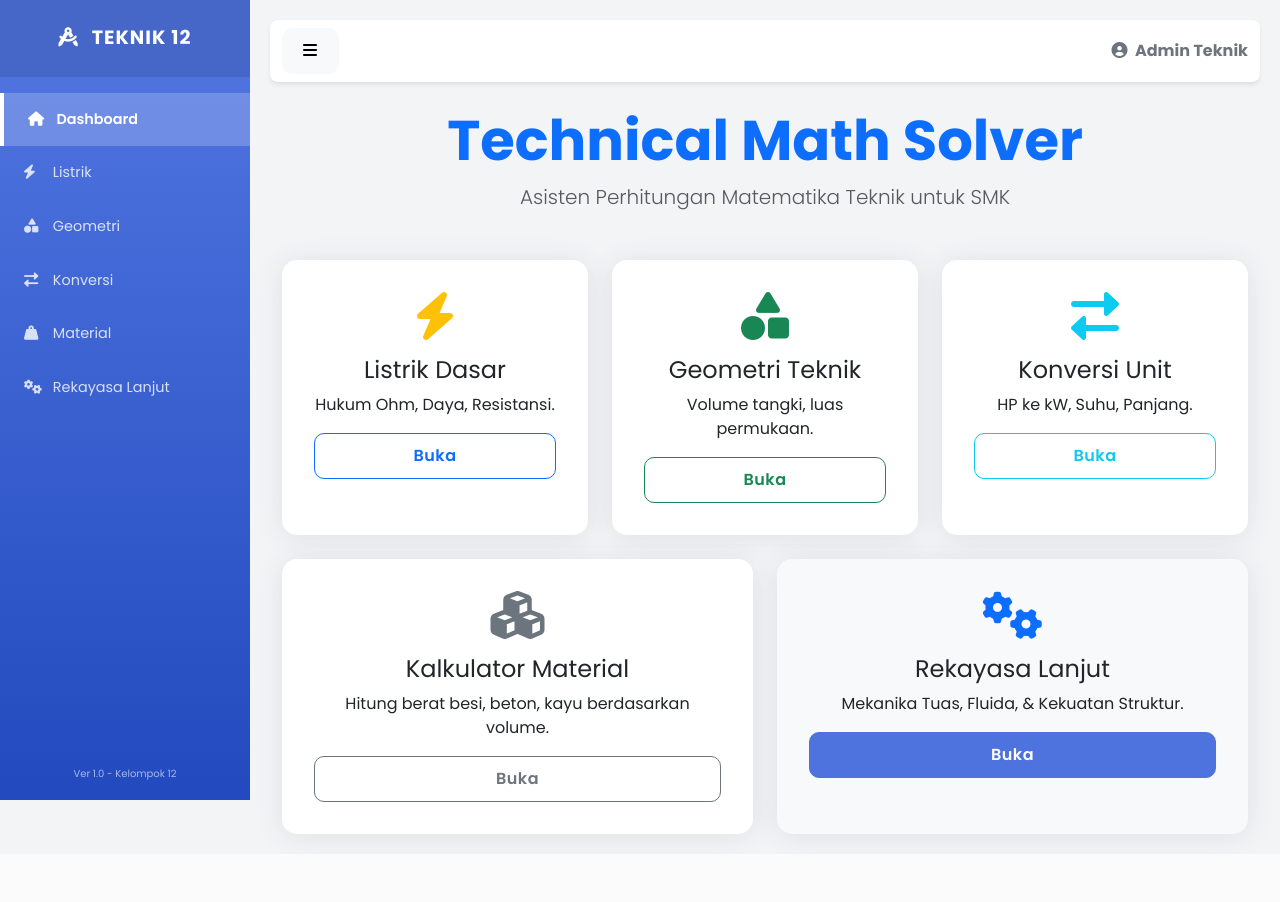
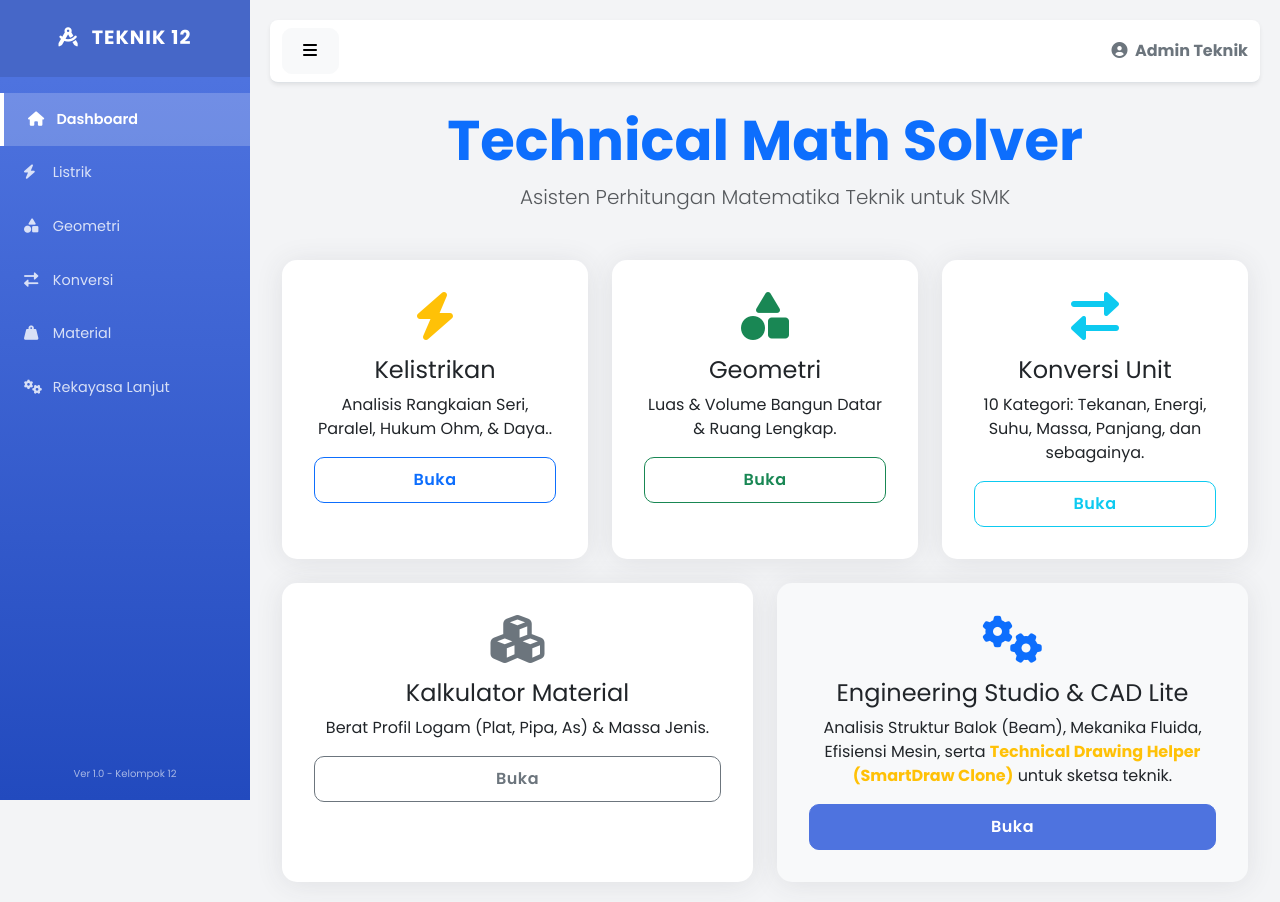
Before and after one commit to poksidi/Technical-Math-Solver, a Flask app: page / in a window 1280 px wide. Before the commit the page ends 847 px from the top, so only its background shows below. Run offline with Flask 3, Linux system fonts and the light colour scheme.

Commit message:
index.html

```diff
--- a/templates/index.html
+++ b/templates/index.html
@@ -10,8 +10,8 @@
         <div class="card h-100 p-3 text-center">
             <div class="card-body">
                 <i class="fas fa-bolt fa-3x text-warning mb-3"></i>
-                <h4>Listrik Dasar</h4>
-                <p>Hukum Ohm, Daya, Resistansi.</p>
+                <h4>Kelistrikan</h4>
+                <p>Analisis Rangkaian Seri, Paralel, Hukum Ohm, & Daya..</p>
                 <a href="/electric" class="btn btn-outline-primary w-100">Buka</a>
             </div>
         </div>
@@ -20,8 +20,8 @@
         <div class="card h-100 p-3 text-center">
             <div class="card-body">
                 <i class="fas fa-shapes fa-3x text-success mb-3"></i>
-                <h4>Geometri Teknik</h4>
-                <p>Volume tangki, luas permukaan.</p>
+                <h4>Geometri</h4>
+                <p>Luas & Volume Bangun Datar & Ruang Lengkap.</p>
                 <a href="/geometry" class="btn btn-outline-success w-100">Buka</a>
             </div>
         </div>
@@ -31,7 +31,7 @@
             <div class="card-body">
                 <i class="fas fa-exchange-alt fa-3x text-info mb-3"></i>
                 <h4>Konversi Unit</h4>
-                <p>HP ke kW, Suhu, Panjang.</p>
+                <p>10 Kategori: Tekanan, Energi, Suhu, Massa, Panjang, dan sebagainya.</p>
                 <a href="/conversion" class="btn btn-outline-info w-100">Buka</a>
             </div>
         </div>
@@ -41,7 +41,7 @@
             <div class="card-body">
                 <i class="fas fa-cubes fa-3x text-secondary mb-3"></i>
                 <h4>Kalkulator Material</h4>
-                <p>Hitung berat besi, beton, kayu berdasarkan volume.</p>
+                <p>Berat Profil Logam (Plat, Pipa, As) & Massa Jenis.</p>
                 <a href="/material" class="btn btn-outline-secondary w-100">Buka</a>
             </div>
         </div>
@@ -50,11 +50,12 @@
         <div class="card h-100 p-3 text-center bg-light border-primary">
             <div class="card-body">
                 <i class="fas fa-cogs fa-3x text-primary mb-3"></i>
-                <h4>Rekayasa Lanjut</h4>
-                <p>Mekanika Tuas, Fluida, & Kekuatan Struktur.</p>
+                <h4>Engineering Studio & CAD Lite</h4>
+                <p>Analisis Struktur Balok (Beam), Mekanika Fluida, Efisiensi Mesin, serta <strong class="text-warning">Technical Drawing Helper (SmartDraw Clone)</strong> untuk sketsa teknik. </p>
                 <a href="/engineering" class="btn btn-primary w-100">Buka</a>
             </div>
         </div>
     </div>
 </div>
+
 {% endblock %}
```
